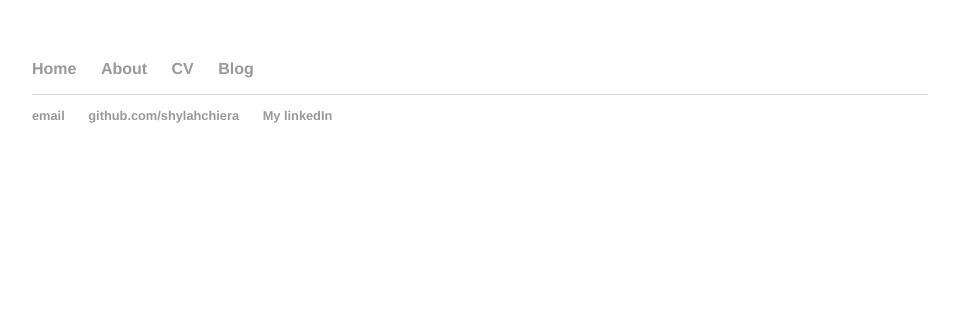
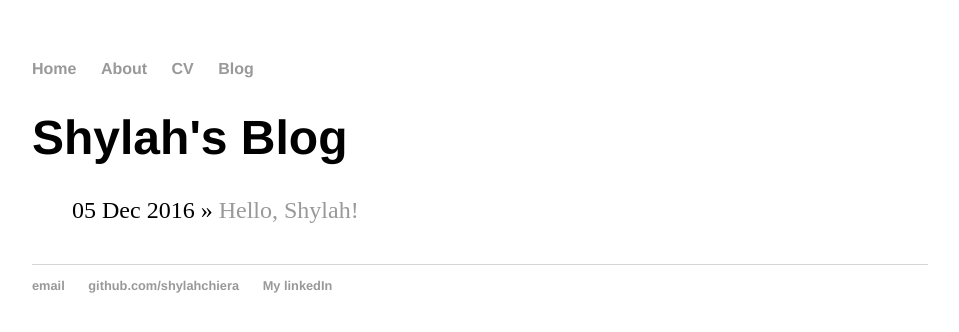
Before and after one commit to ShylahChiera/ShylahChiera.github.io, a Jekyll site: the page built from blog/index.html, in a window 1280 px wide. Shown: the top 332 px of the page, without its empty margins (160-1119 px from the left). Built offline with Jekyll 4.4.1, drawn with Linux system fonts in a browser that asks for light colours.

Commit message:
add content

```diff
--- a/_layouts/default.html
+++ b/_layouts/default.html
@@ -13,7 +13,11 @@
         		<li><a href="/blog">Blog</a></li>
     		</ul>
 		</nav>
+		<div class="container">
 
+			{{ content }}
+
+		</div><!-- /.container -->
 		<footer>
     		<ul>
         		<li><a href="mailto:shylah.chiera@gmail.com">email</a></li>
```
